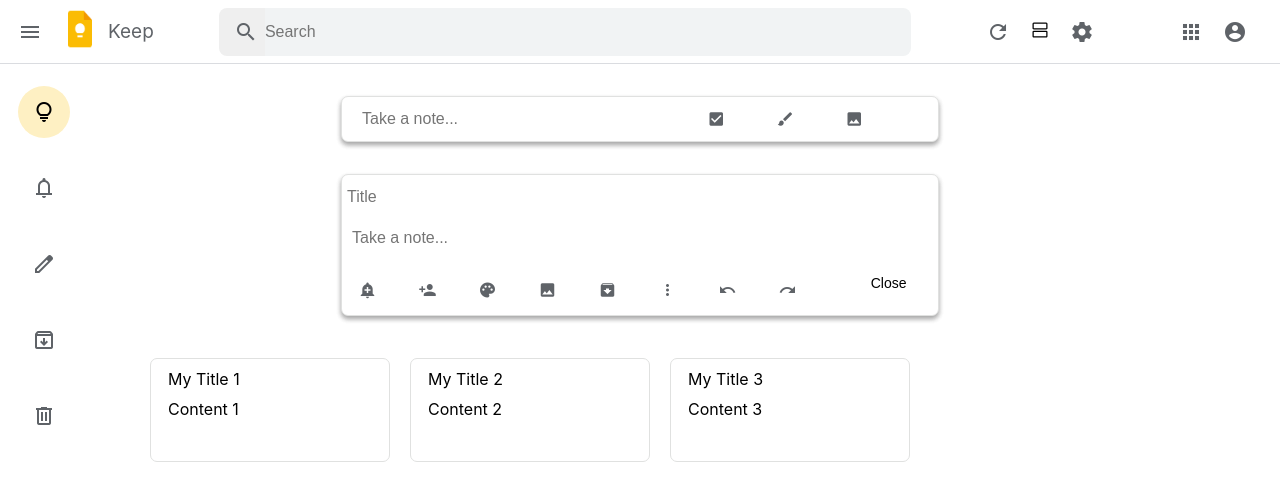
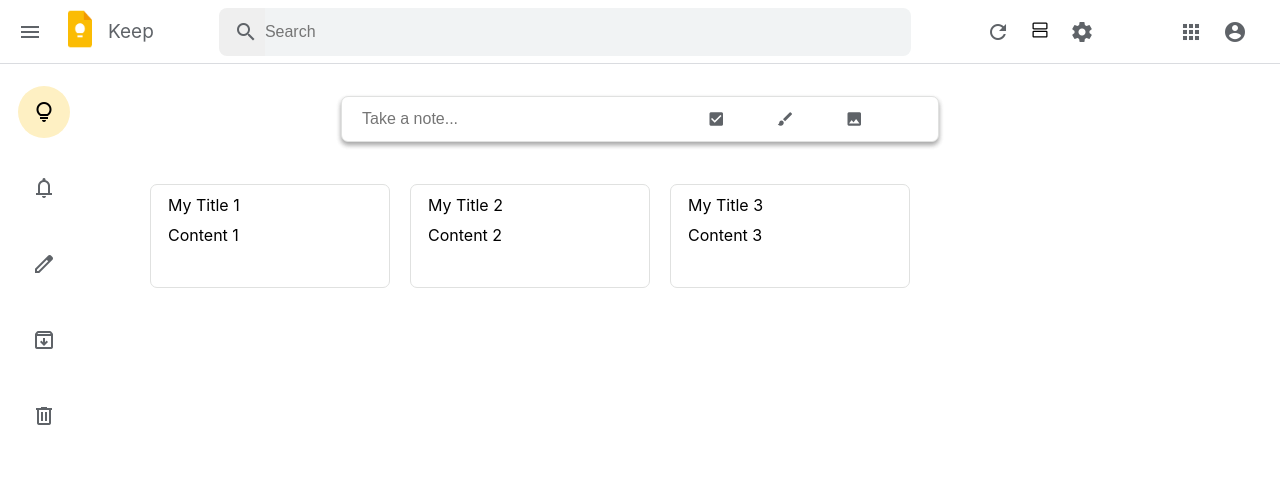
Before and after one commit to MicheeTK/react-google-keep-flagship-project-1, a React (Create React App) app: page / in a window 1280 px wide. Shown: the top 500 px of the page. Built offline with nearby package versions, Linux system fonts and the light colour scheme.

Commit message:
reorganised files and added onClick listener on inputNote

```diff
--- a/src/components/App/App.js
+++ b/src/components/App/App.js
@@ -1,10 +1,9 @@
 import "./App.css";
 import Navbar from "../Navbar/Navbar";
 import Sidebar from "../Sidebar/Sidebar";
-import FormInactive from "../FormInactive/FormInactive";
-import FormActive from "../FormActive/FormActive";
 import Modal from "../Modal/Modal";
 import Notes from "../Notes/Notes";
+import Forms from "../Forms/Forms";
 import { uniqueID } from "../uniqueID/uniqueID";
 
 function App() {
@@ -22,8 +21,7 @@ function App() {
       </div>
 
       <main className="main-container">
-        <FormInactive />
-        <FormActive />
+        <Forms />
         <Modal />
         <Notes notes={notes} />
       </main>
--- a/src/components/FormActive/FormActive.js
+++ b/src/components/Forms/FormActive.js
@@ -1,6 +1,3 @@
-import "./FormActive.css";
-import "../Modal/Modal.css";
-
 function FormActive() {
   return (
     <form className="form-container active-form" id="form-container-actions">
--- a/src/components/FormInactive/FormInactive.js
+++ b/src/components/Forms/FormInactive.js
@@ -1,7 +1,7 @@
-function FormInactive() {
+function FormInactive(props) {
   return (
     <form className="form-container inactive-form">
-      <input className="input-note" type="text" placeholder="Take a note..." />
+      <input className="input-note" type="text" placeholder="Take a note..." onClick={props.inputClick} />
       <div className="form-actions">
         <div className="tooltip">
           <i className="material-icons hover">check_box</i>
--- /dev/null
+++ b/src/components/Forms/Forms.js
@@ -0,0 +1,16 @@
+import "./Forms.css";
+import "../Modal/Modal.css";
+import { useState } from "react";
+import FormInactive from "./FormInactive";
+import FormActive from "./FormActive";
+
+export default function Forms() {
+  const [openActiveForm, setopenActiveForm] = useState(false);
+  const handleInputClick = () => setopenActiveForm(true);
+  return (
+    <>
+      <FormInactive inputClick={handleInputClick} />
+      {openActiveForm && <FormActive />}
+    </>
+  );
+}
--- a/src/components/Modal/Modal.js
+++ b/src/components/Modal/Modal.js
@@ -1,4 +1,4 @@
-import "../FormActive/FormActive.css";
+import "../Forms/Forms.css";
 import "./Modal.css";
 
 function Modal() {
```
Also changed, not shown: src/components/FormInactive/FormInactive.css (deleted), src/components/Forms/Forms.css (renamed from src/components/FormActive/FormActive.css).
